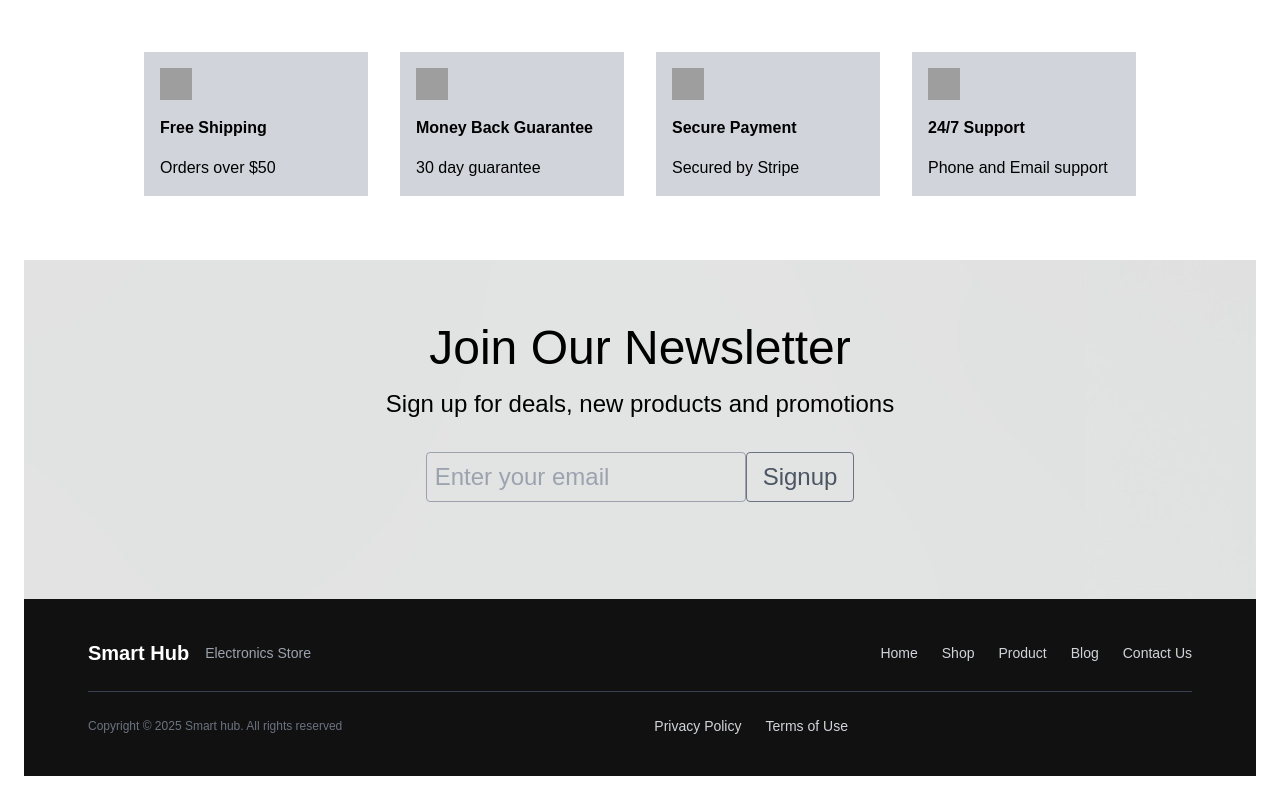
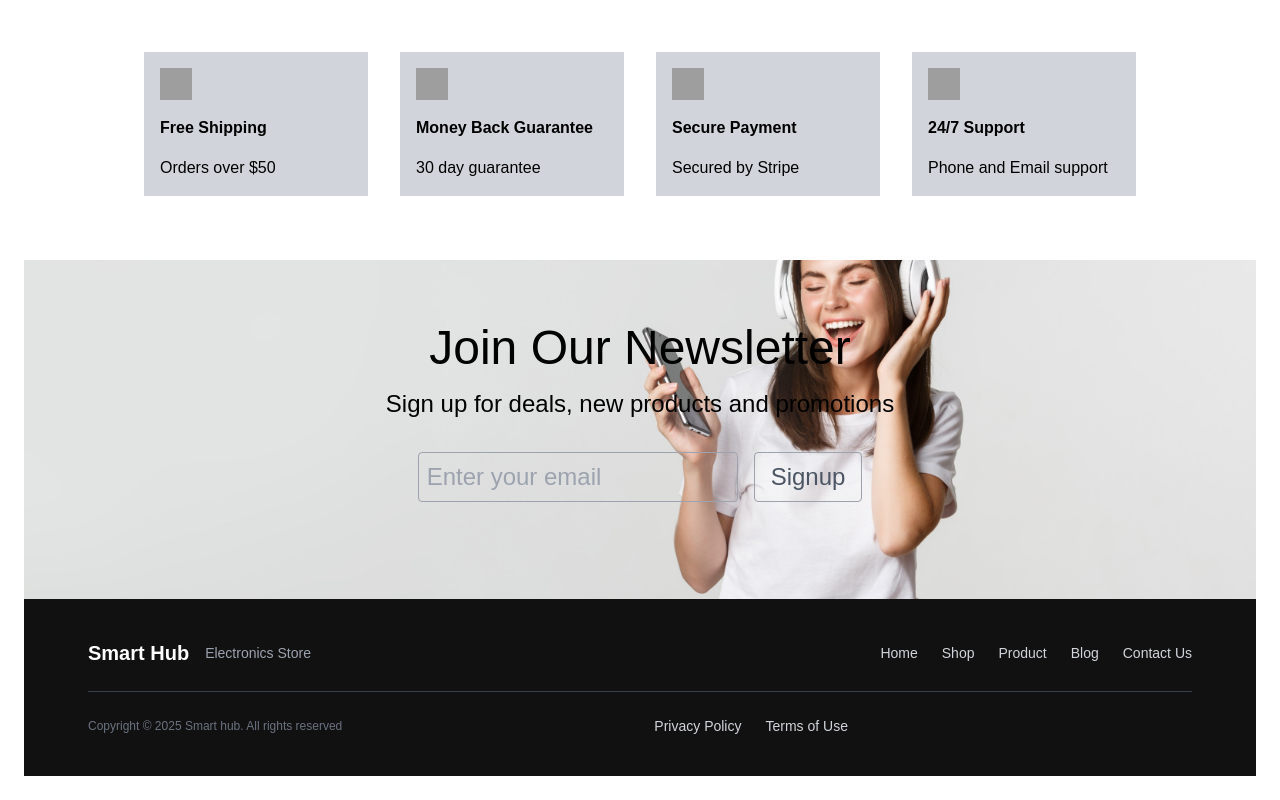
Before and after one commit to hussamshehata/Smart-Hub, a React (Vite) app: page / in a window 1280 px wide. Shown: the part 2480-3280 px from the top of the page. Built offline with nearby package versions, Linux system fonts and the light colour scheme; grey boxes are pictures that could not be loaded.

Commit message:
edited image
edited image in newslwtter component

```diff
--- a/src/Components/Newsletter.jsx
+++ b/src/Components/Newsletter.jsx
@@ -1,6 +1,6 @@
 function Newsletter() {
   return (
-    <div className="newsletter bg-[url('src/assets/newsletter.jpg')]" >
+    <div className=" bg-[url('src/assets/newsletter.jpg')]  bg-cover  bg-center  bg-no-repeat" >
 
         <div className="newsletter">
             <div className="flex flex-col items-center justify-center py-16">
@@ -9,7 +9,7 @@ function Newsletter() {
 
                 <form className="text-2xl mb-8">
                     <input type="email" placeholder="Enter your email" className="p-2 w-80 border border-gray-400 bg-transparent rounded" />
-                    <button className="bg-transparent border border-gray-500 text-gray-600 px-4 py-2 rounded cursor-pointer">Signup</button>
+                    <button className="bg-transparent border border-gray-400 text-gray-600 px-4 ml-4 py-2 rounded cursor-pointer">Signup</button>
                 </form>
 
                  <hr />
```
